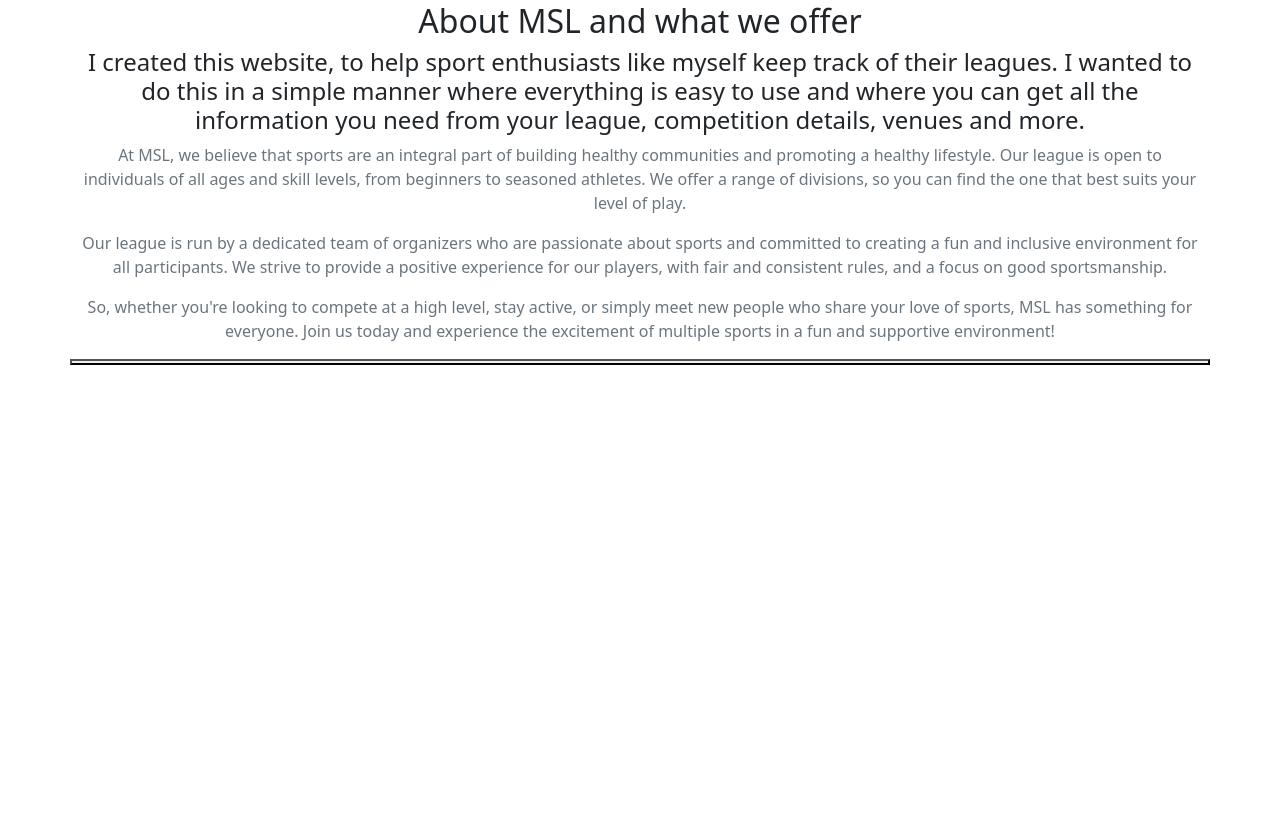
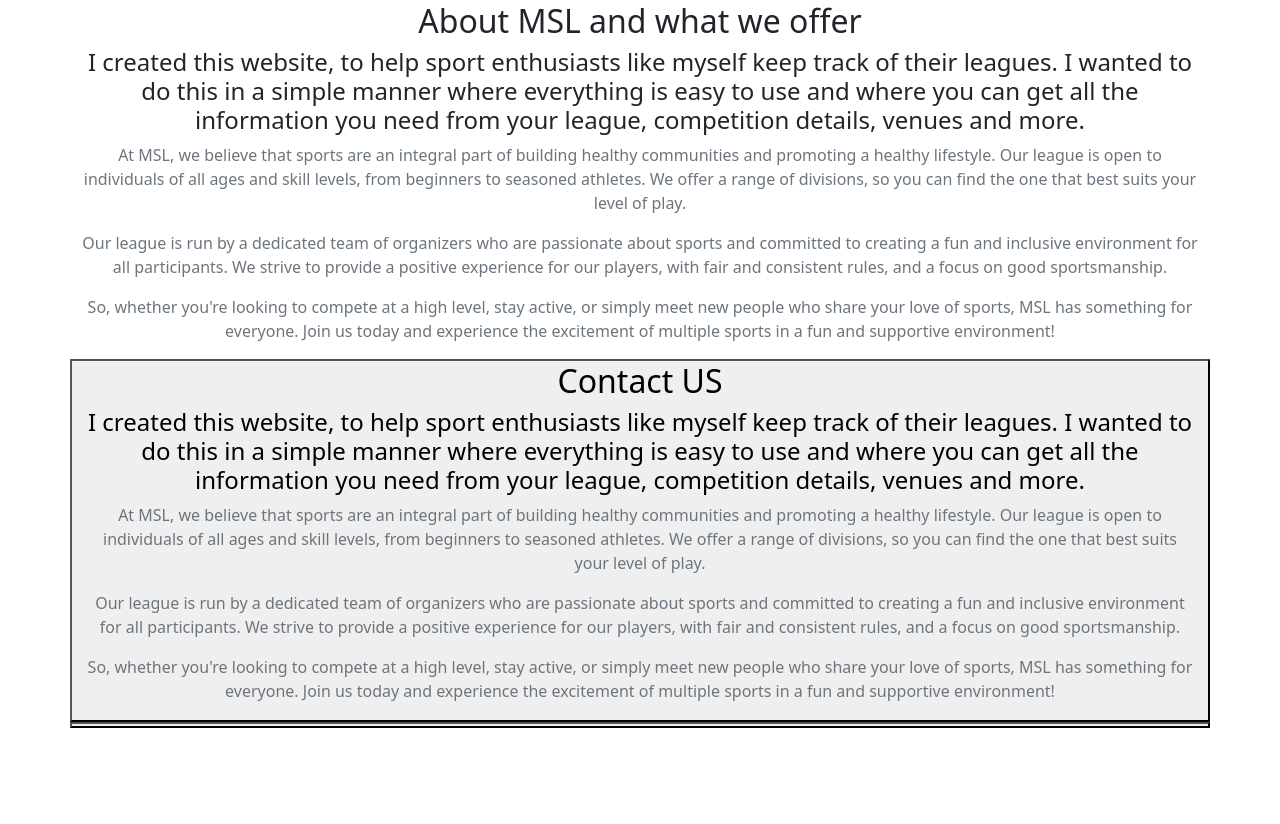
Before and after one commit to SirL0fty/GoldenLeagues, a Flask app: page / in a window 1280 px wide. Shown: the part 1228-2052 px from the top of the page. Before the commit the page ends 1593 px from the top, so only its background shows below. Run offline with Flask 3, Linux system fonts and the light colour scheme.

Commit message:
contact us section loosly put in

```diff
--- a/templates/index.html
+++ b/templates/index.html
@@ -51,8 +51,18 @@
       <div class="row">
         <div class="col-sm-8">
         </div>
-
-          <h2>About MSL and what we offer</h2><br>
+        <h2>About MSL and what we offer</h2><br>
+          <h4>I created this website, to help sport enthusiasts like myself keep track of their leagues. I wanted to do this in a simple manner where everything is easy to use and where you can get all the information you need from your league, competition details, venues and more.</h4><br>
+          <p class="text-muted" >At MSL, we believe that sports are an integral part of building healthy communities and promoting a healthy lifestyle. Our league is open to individuals of all ages and skill levels, from beginners to seasoned athletes. We offer a range of divisions, so you can find the one that best suits your level of play. </p>
+          <p class="text-muted">Our league is run by a dedicated team of organizers who are passionate about sports and committed to creating a fun and inclusive environment for all participants. We strive to provide a positive experience for our players, with fair and consistent rules, and a focus on good sportsmanship. </p>
+          <p class="text-muted">So, whether you're looking to compete at a high level, stay active, or simply meet new people who share your love of sports, MSL has something for everyone. Join us today and experience the excitement of multiple sports in a fun and supportive environment! </p>
+          <br><button  type = "button" class="btn> Get in Touch</button>
+    </div>
+    <div id="Contact" class="container-fluid">
+      <div class="row">
+        <div class="col-sm-8">
+        </div>
+        <h2>Contact US</h2><br>
           <h4>I created this website, to help sport enthusiasts like myself keep track of their leagues. I wanted to do this in a simple manner where everything is easy to use and where you can get all the information you need from your league, competition details, venues and more.</h4><br>
           <p class="text-muted" >At MSL, we believe that sports are an integral part of building healthy communities and promoting a healthy lifestyle. Our league is open to individuals of all ages and skill levels, from beginners to seasoned athletes. We offer a range of divisions, so you can find the one that best suits your level of play. </p>
           <p class="text-muted">Our league is run by a dedicated team of organizers who are passionate about sports and committed to creating a fun and inclusive environment for all participants. We strive to provide a positive experience for our players, with fair and consistent rules, and a focus on good sportsmanship. </p>
```
